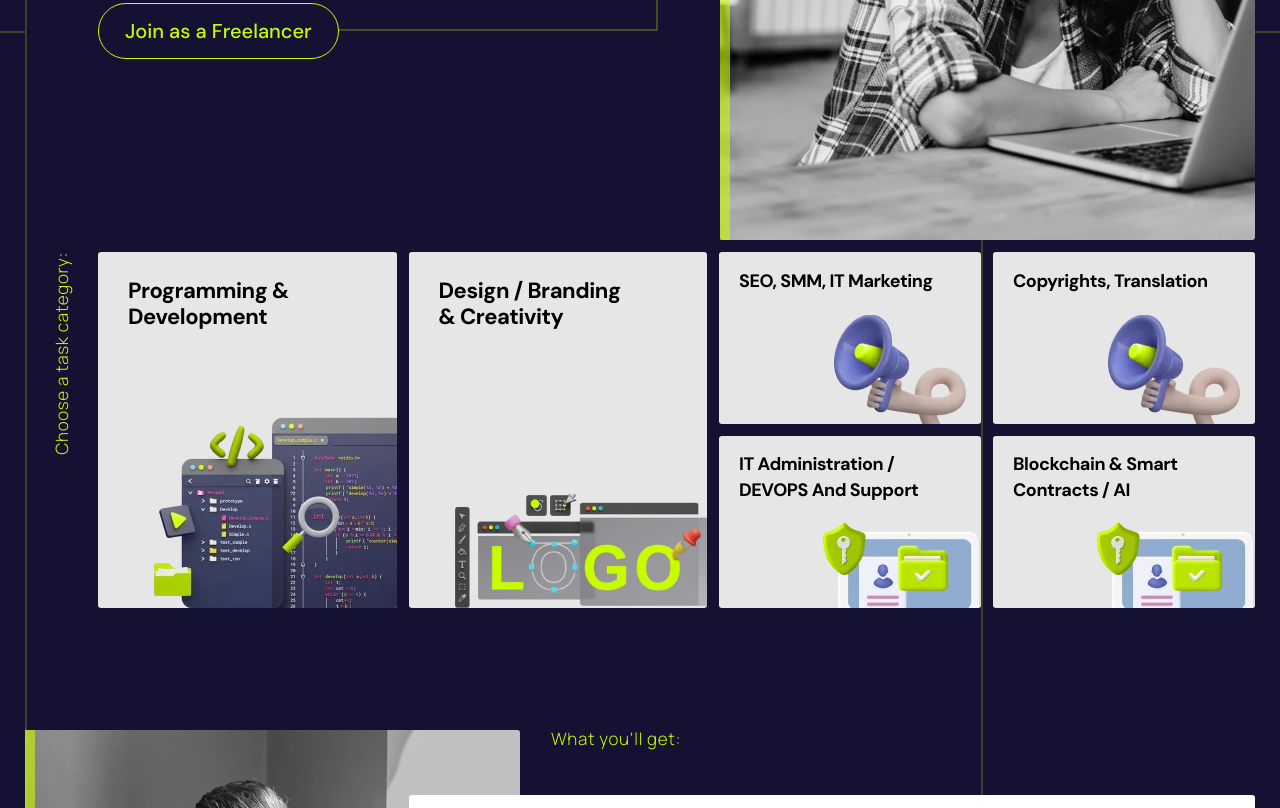
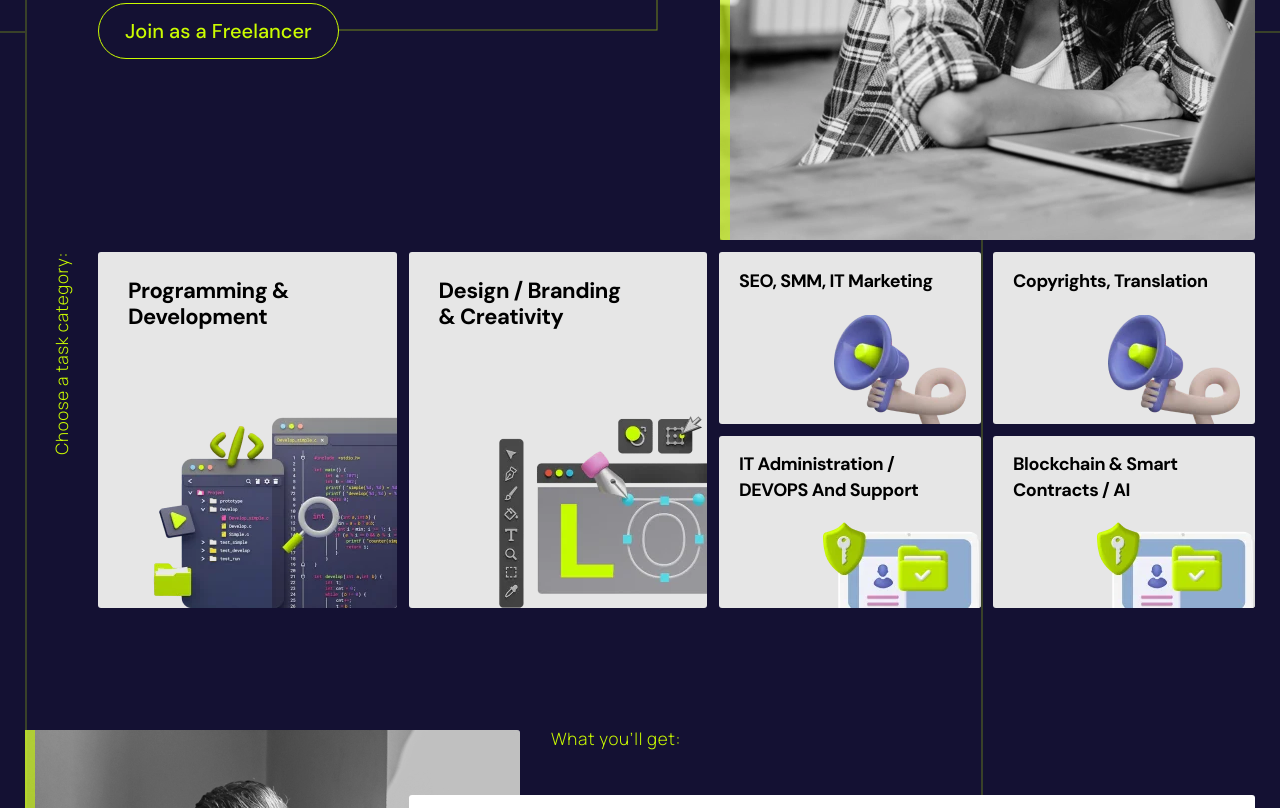
Before and after one commit to HuslT1me/Tasktalents, a plain HTML site: page pages/all/main-page.html in a window 1280 px wide. Shown: the part 446-1254 px from the top of the page. Drawn offline with nearby package versions, Linux system fonts and the light colour scheme.

Commit message:
Pictures

```diff
--- a/pages/all/main-page.html
+++ b/pages/all/main-page.html
@@ -89,7 +89,7 @@
               </article>
               <article class="overflow-hidden md:row-span-2 bg-[#E6E6E6] rounded-[3px] flex flex-col justify-between">
                 <a class="text-xl md:text-[22px] text-black font-bold leading-[26px] tracking-[-0.44px] pt-[18px] md:pt-[26px] capitalize font-dmsans px-5 md:pl-[30px] md:max-w-[240px]" href="#"> Design / Branding & Creativity </a>
-                <a class="ml-auto max-w-[252px] max-h-[206px] w-full" href="#"><img class="w-full h-full object-contain" src="../../media/category/icon2.webp" srcset="../../media/category/icon2_hd.webp" alt="" /></a>
+                <a class="ml-auto max-w-[252px] max-h-[206px] w-full" href="#"><img class="w-full h-full object-contain" src="../../media/category/icon2.webp" srcset="../../media/category/icon2_hd.webp x2" alt="" /></a>
               </article>
               <article class="bg-[#E6E6E6] rounded-[3px] flex flex-col justify-between">
                 <a class="text-xl md:text-[18px] text-black font-bold leading-[26px] tracking-[-0.44px] capitalize font-dmsans pt-[16px] px-5" href="#"> SEO, SMM, IT Marketing </a>
```
